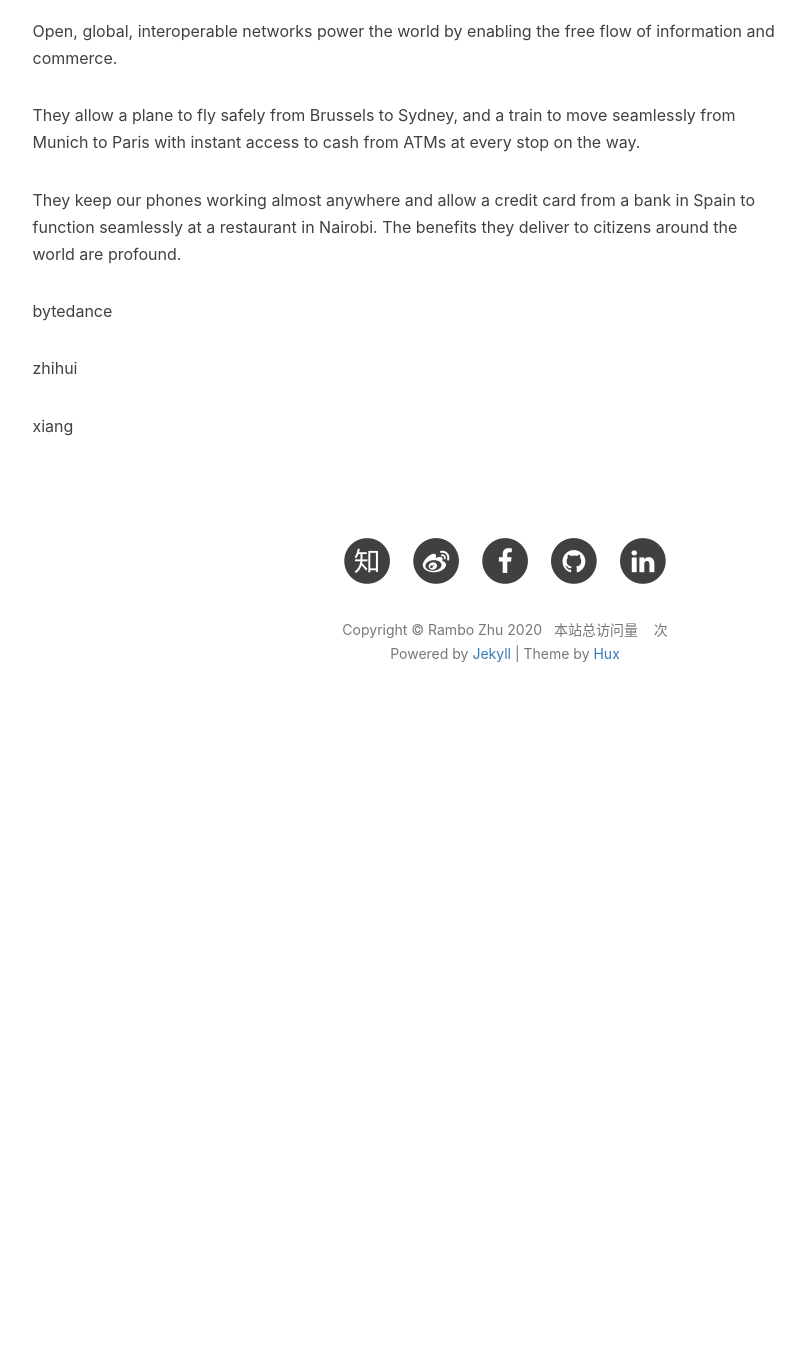
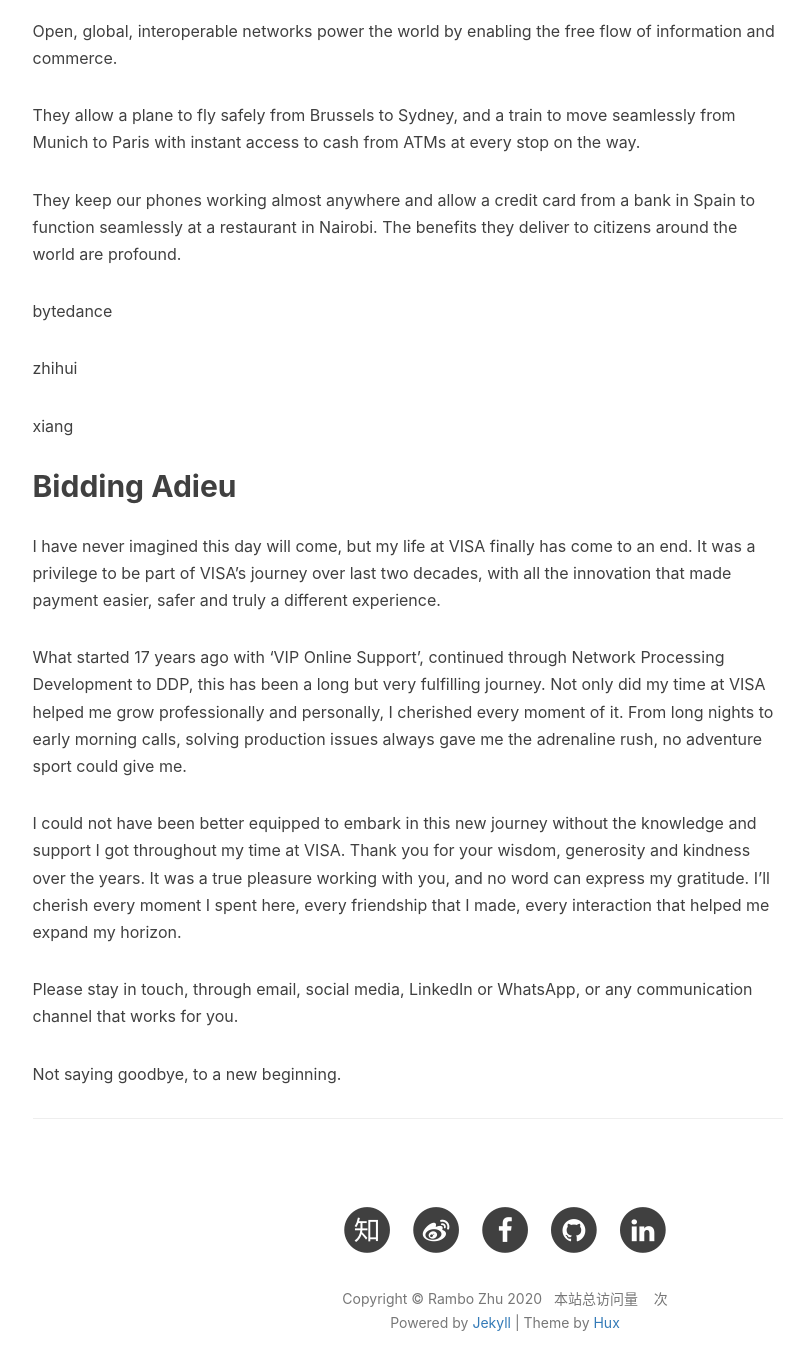
Before and after one commit to freerambo/freerambo.github.io, a Jekyll site: the page built from chaos.MD, in a window 1280 px wide and 1400 px high, scrolled down 3996 px. Shown: the top 1370 px of the window, without its empty margins (135-940 px from the left). Built offline with Jekyll 4.4.1, drawn with Linux system fonts in a browser that asks for light colours; nearby versions of some CDN libraries; our own code applies the rules of GitHub Pages for plain Markdown files; comment, search, counter and statistics services are not loaded; before the commit the page ends 4727 px from its top, so only the background shows below that.

Commit message:
add more writings

```diff
--- a/chaos.MD
+++ b/chaos.MD
@@ -116,3 +116,19 @@ bytedance
 zhihui
 
 xiang
+
+
+## Bidding Adieu
+
+
+I have never imagined this day will come, but my life at VISA finally has come to an end. It was a privilege to be part of VISA’s journey over last two decades, with all the innovation that made payment easier, safer and truly a different experience.
+
+What started 17 years ago with ‘VIP Online Support’, continued through Network Processing Development to DDP, this has been a long but very fulfilling journey. Not only did my time at VISA helped me grow professionally and personally, I cherished every moment of it. From long nights to early morning calls, solving production issues always gave me the adrenaline rush, no adventure sport could give me.
+
+I could not have been better equipped to embark in this new journey without the knowledge and support I got throughout my time at VISA. Thank you for your wisdom, generosity and kindness over the years. It was a true pleasure working with you, and no word can express my gratitude. I’ll cherish every moment I spent here, every friendship that I made, every interaction that helped me expand my horizon.
+
+Please stay in touch, through email, social media, LinkedIn or WhatsApp, or any communication channel that works for you.
+
+Not saying goodbye, to a new beginning.
+
+---
```
Also changed, not shown: _posts/2020-01-15-High-Executives-from-China-and-India.markdown (added, +31 -0 lines).
